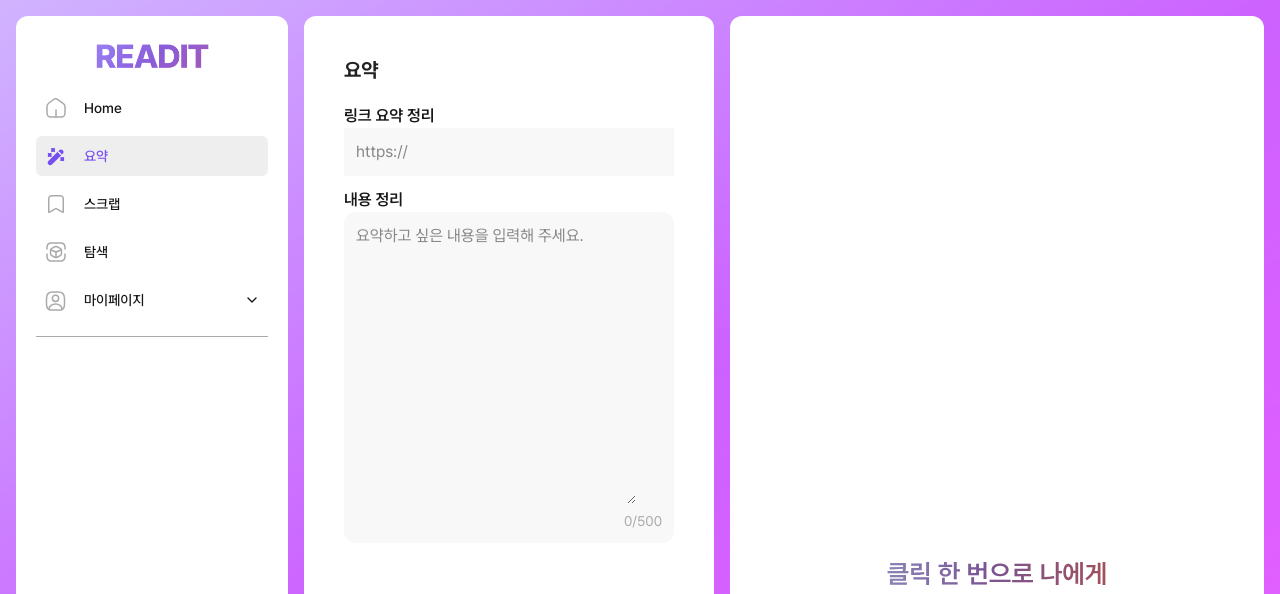
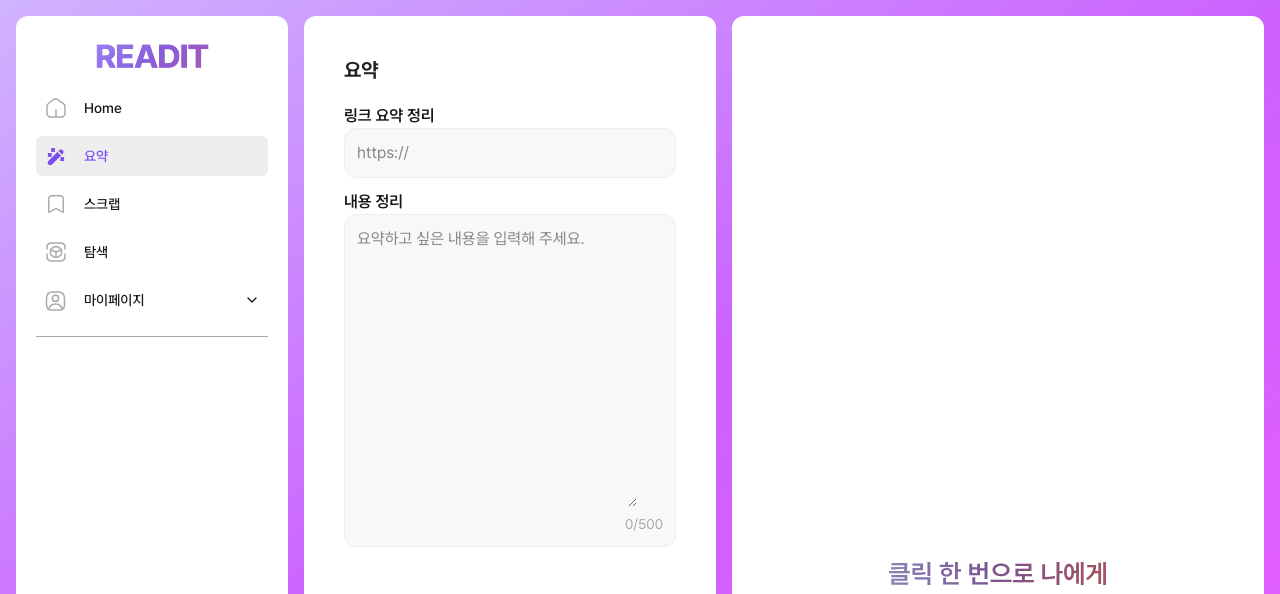
Before and after one commit to MAKE-VALUE-GACHI/3_readIt_frontend, a Next.js app: page /summary in a window 1280 px wide. Shown: the top 594 px of the page. Built offline with nearby package versions, Linux system fonts and the light colour scheme.

Commit message:
style: 요약 스타일 추가

```diff
--- a/src/app/(main)/summary/page.tsx
+++ b/src/app/(main)/summary/page.tsx
@@ -8,14 +8,14 @@ const SummaryPage = () => {
           <h2 className="mb-5 text-xl font-bold text-[#222222]">요약</h2>
           <div className="mb-3">
             <label className="text-base font-semibold">링크 요약 정리</label>
-            <div className="bg-[#F8F8F8] p-3">
+            <div className="rounded-xl border-[1.5px] border-[#EEEEEE] bg-[#F8F8F8] p-3">
               <input type="text" placeholder="https://" />
             </div>
           </div>
 
           <div>
             <label className="text-base font-semibold">내용 정리</label>
-            <div className="rounded-xl bg-[#F8F8F8] p-3">
+            <div className="rounded-xl border-[1.5px] border-[#EEEEEE] bg-[#F8F8F8] p-3">
               <textarea className="min-h-70" placeholder="요약하고 싶은 내용을 입력해 주세요."></textarea>
               <div className="text-end text-sm text-[#AAAAAA]">0/500</div>
             </div>
```
